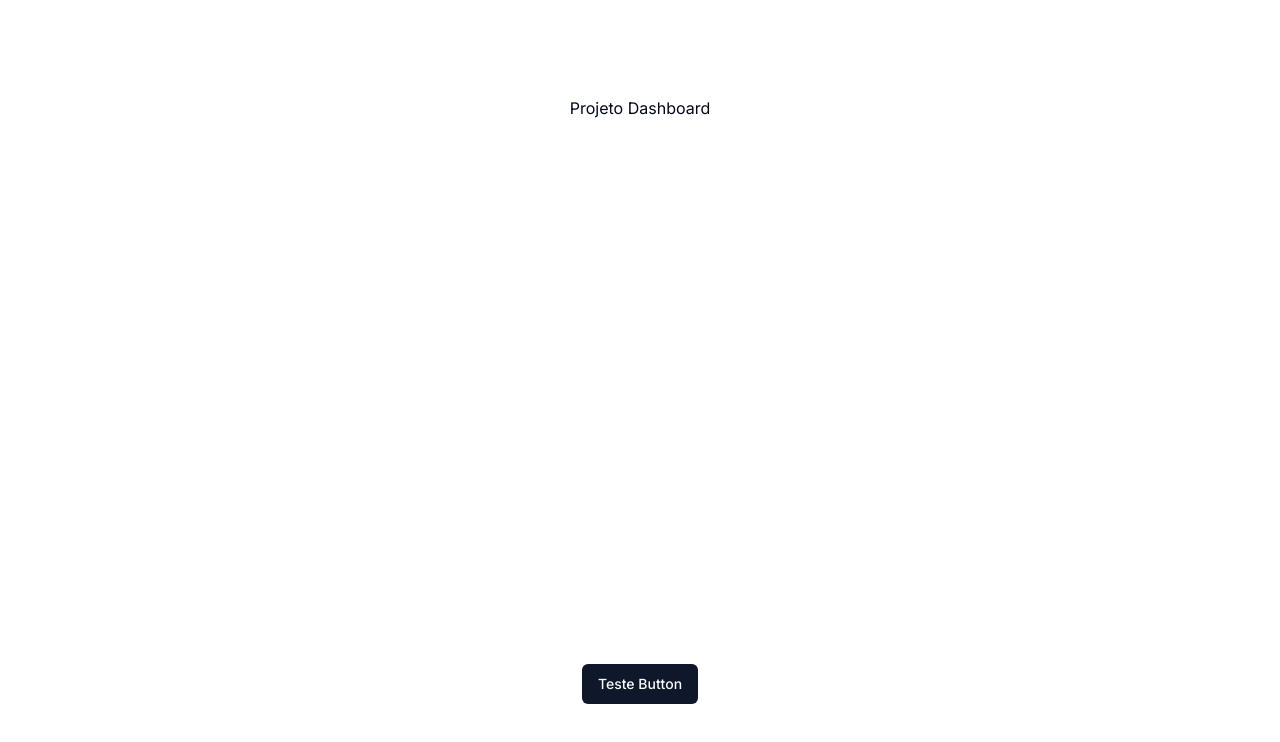
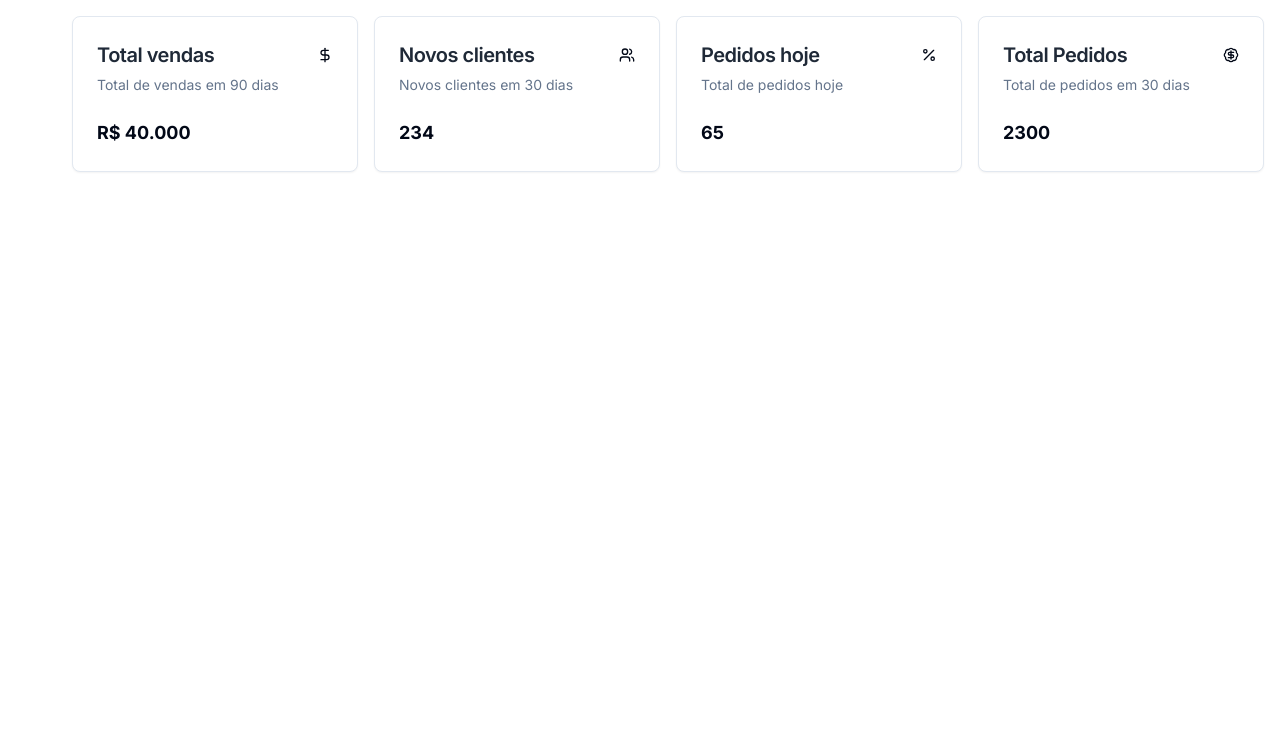
Before and after one commit to omartins-zs/dashboard-nextjs-shadcnui, a Next.js app: page / in a window 1280 px wide. Shown: the top 742 px of the page. Built offline with nearby package versions, Linux system fonts and the light colour scheme.

Commit message:
Criando e Personalizando os Cards

```diff
--- a/src/app/page.tsx
+++ b/src/app/page.tsx
@@ -1,10 +1,77 @@
 import Image from "next/image";
 import { Button } from "@/components/ui/button";
+import {
+  Card,
+  CardContent,
+  CardDescription,
+  CardHeader,
+  CardTitle,
+} from "@/components/ui/card";
+import { BadgeDollarSign, DollarSign, Percent, Users } from "lucide-react";
 export default function Home() {
   return (
-    <main className="flex min-h-screen flex-col items-center justify-between p-24">
-      <h1>Projeto Dashboard</h1>
-      <Button>Teste Button</Button>
+    <main className="sm:ml-14 p-4">
+      <section className="grid grid-cols-2 lg:grid-cols-4 gap-4">
+        <Card>
+          <CardHeader>
+            <div className="flex items-center justify-center">
+              <CardTitle className="text-lg sm:text-xl text-gray-800 select-none">
+                Total vendas
+              </CardTitle>
+              <DollarSign className="ml-auto w-4 h-4" />
+            </div>
+            <CardDescription>Total de vendas em 90 dias</CardDescription>
+          </CardHeader>
+          <CardContent>
+            <p className="text-base sm:text-lg font-bold">R$ 40.000</p>
+          </CardContent>
+        </Card>
+
+        <Card>
+          <CardHeader>
+            <div className="flex items-center justify-center">
+              <CardTitle className="text-lg sm:text-xl text-gray-800 select-none">
+                Novos clientes
+              </CardTitle>
+              <Users className="ml-auto w-4 h-4" />
+            </div>
+            <CardDescription>Novos clientes em 30 dias</CardDescription>
+          </CardHeader>
+          <CardContent>
+            <p className="text-base sm:text-lg font-bold">234</p>
+          </CardContent>
+        </Card>
+
+        <Card>
+          <CardHeader>
+            <div className="flex items-center justify-center">
+              <CardTitle className="text-lg sm:text-xl text-gray-800 select-none">
+                Pedidos hoje
+              </CardTitle>
+              <Percent className="ml-auto w-4 h-4" />
+            </div>
+            <CardDescription>Total de pedidos hoje</CardDescription>
+          </CardHeader>
+          <CardContent>
+            <p className="text-base sm:text-lg font-bold">65</p>
+          </CardContent>
+        </Card>
+
+        <Card>
+          <CardHeader>
+            <div className="flex items-center justify-center">
+              <CardTitle className="text-lg sm:text-xl text-gray-800 select-none">
+                Total Pedidos
+              </CardTitle>
+              <BadgeDollarSign className="ml-auto w-4 h-4" />
+            </div>
+            <CardDescription>Total de pedidos em 30 dias</CardDescription>
+          </CardHeader>
+          <CardContent>
+            <p className="text-base sm:text-lg font-bold">2300</p>
+          </CardContent>
+        </Card>
+      </section>
     </main>
   );
 }
```
